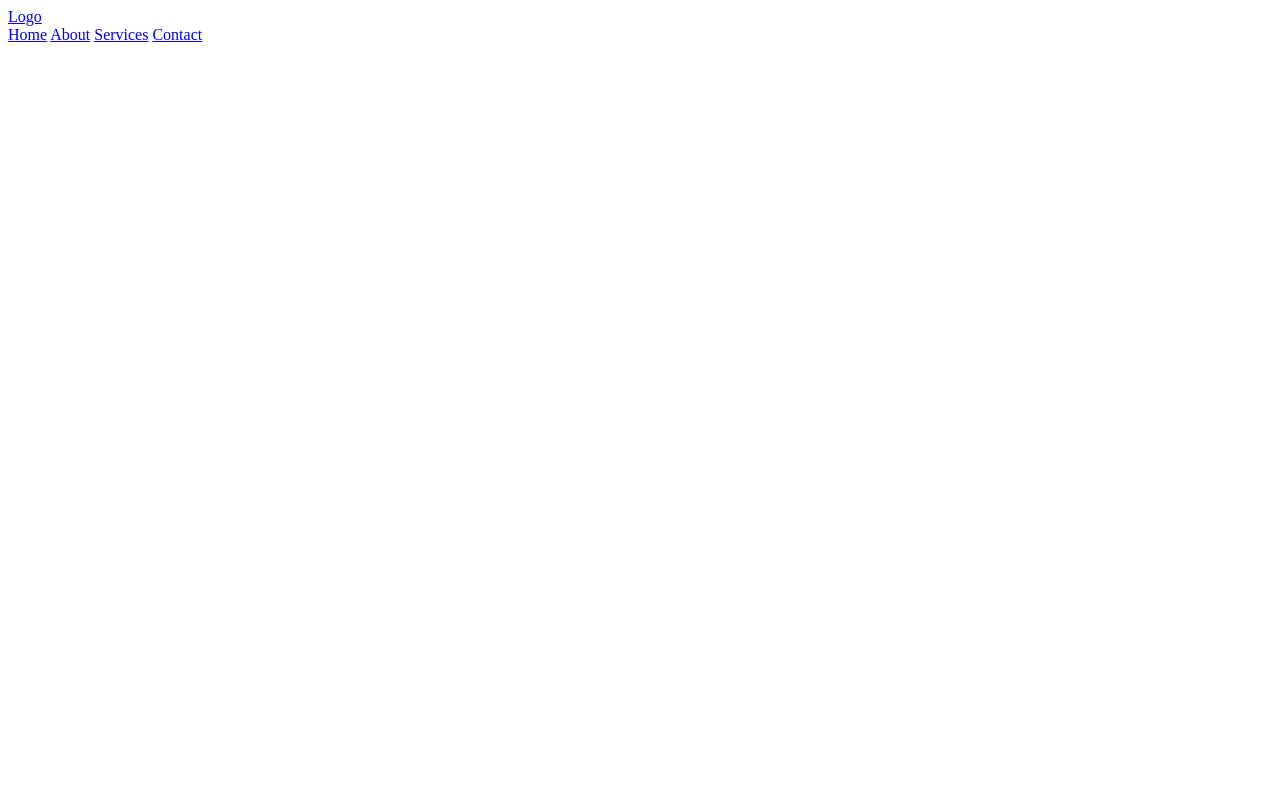
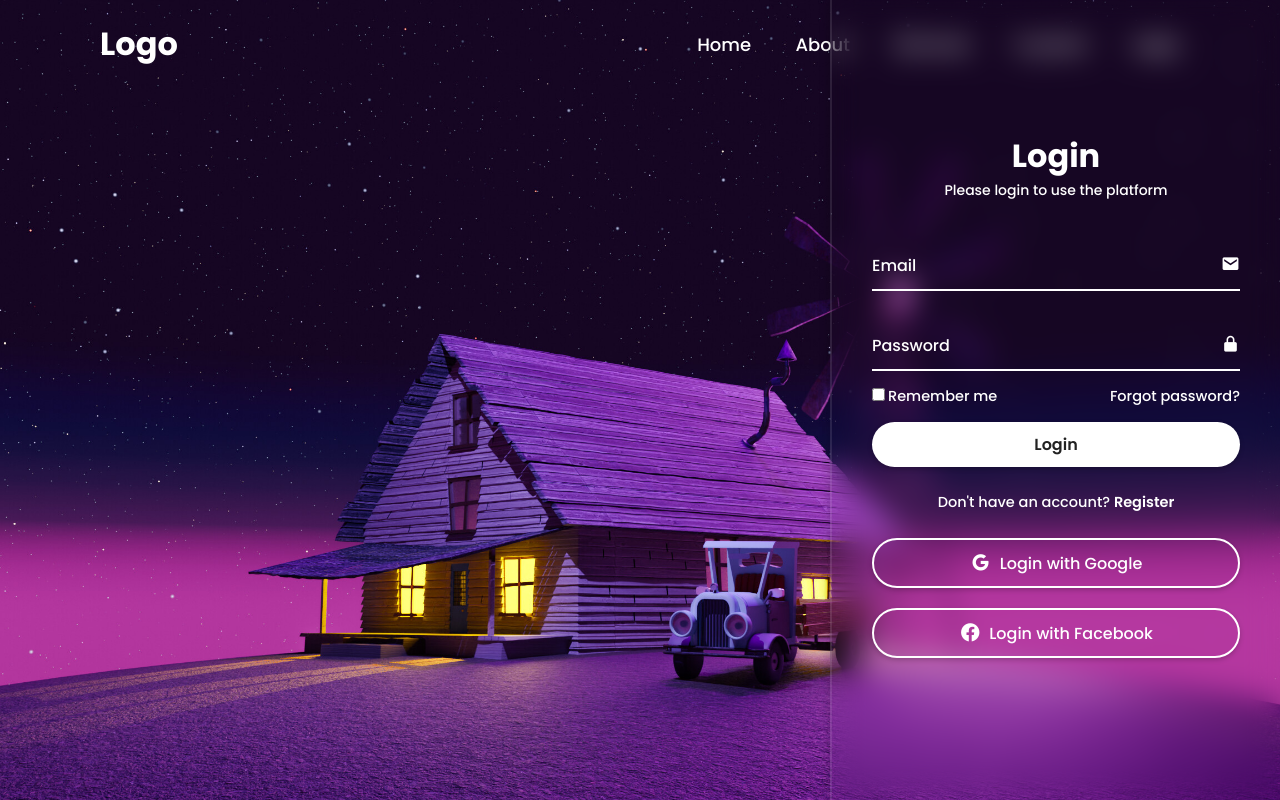
Before and after one commit to Teo1188/login01, a plain HTML site: page index.html in a window 1280 px wide. Drawn offline with nearby package versions, Linux system fonts and the light colour scheme.

Commit message:
Form css

```diff
--- a/index.html
+++ b/index.html
@@ -5,6 +5,7 @@
     <meta name="viewport" content="width=device-width, initial-scale=1.0">
     <title>Login01</title>
     <link rel="stylesheet" href="style.css">
+    <link href='https://unpkg.com/boxicons@2.1.4/css/boxicons.min.css' rel='stylesheet'>
 
 </head>
 <body>
@@ -18,8 +19,57 @@
             <a href="#">About</a>
             <a href="#">Services</a>
             <a href="#">Contact</a>
+            <button class="btnLogin-popup">Login</button>
         </nav>
     </header>
+
+    <section class="section">
+        <div class="wrapper">
+            <div class="logreg-box">
+                <div class="form-box login">
+                    <div class="logreg-title">
+                        <h2>Login</h2>
+                        <p>Please login to use the platform</p>
+                    </div>
+
+                    <form action="#">
+                        <div class="input-box">
+                            <span class="icon"><i class='bx bxs-envelope'></i></span>
+                            <input type="email" required>
+                            <label>Email</label>
+                        </div>
+
+                        <div class="input-box">
+                            <span class="icon"><i class='bx bxs-lock-alt' ></i></span>
+                            <input type="password" required>
+                            <label>Password</label>
+                        </div>
+
+                        <div class="remember-forgot">
+                            <label><input type="checkbox">Remember me</label>
+                            <a href="#">Forgot password?</a>
+                        </div>
+
+                        <button type="submit" class="btn">Login</button>
+                        <div class="logreg-link">
+                            <p>Don't have an account? <a href="#" class="register-link">Register</a></p>
+                        </div>
+                    </form>
+                </div>
+            </div>
+
+            <div class="media-options">
+                <a href="#">
+                    <i class='bx bxl-google' ></i>
+                    <span>Login with Google</span>
+                </a>
+                <a href="#">
+                    <i class='bx bxl-facebook-circle' ></i>
+                    <span>Login with Facebook</span>
+                </a>
+            </div>
+        </div>
+    </section>
 
 
     <script src="script.js"></script>
--- a/style.css
+++ b/style.css
@@ -0,0 +1,239 @@
+@import url('https://fonts.googleapis.com/css2?family=Poppins:wght@300;400;500;600;700;800;900&display=swamp');
+
+*{
+    margin: 0;
+    padding: 0;
+    box-sizing: border-box;
+    font-family: 'Poppins', sans-serif;
+}
+
+.header {
+    position: fixed;
+    top: 0;
+    left: 0;
+    width: 100%;
+    padding: 20px 100px;
+    background: transparent;
+    display: flex;
+    justify-content: space-between;
+    align-items: center;
+    z-index: 99;
+}
+
+.logo {
+    font-size: 32px;
+    color: #fff;
+    text-decoration: none;
+    font-weight: 700;
+    pointer-events: none;
+}
+
+.navbar a {
+    font-size: 18px;
+    color:#fff;
+    text-decoration: none;
+    font-weight: 500;
+    margin-right: 40px;
+}
+
+.navbar .btnLogin-popup {
+    position:relative;
+    background: transparent;
+    border: none;
+    outline: none;
+    font-size: 18px;
+    color: #fff;
+    font-weight: 500;
+    cursor: pointer;
+}
+
+.navbar .btnLogin-popup::before {
+    content: '';
+    position: absolute;
+    left: 0;
+    bottom: -4px;
+    width: 100%
+    height: 2px;
+    background: #fff;
+}
+
+.section {
+    min-height: 100vh;
+    background: url('picture1.jpg') no-repeat;
+    background-size: cover;
+    background-position: center;
+}
+
+.wrapper {
+    position: absolute;
+    top: 0;
+    right: 0;
+    width: 450px;
+    height: 100%;
+    background: transparent;
+    backdrop-filter: blur(15px);
+    box-shadow: -1px 0 10px rgba(0, 0, 0, .2);
+    border-left: 2px solid rgba(255, 255, 255, .1);
+    z-index: 100;
+    display:flex;
+    justify-content: center;
+    flex-direction: column;
+    padding: 0 40px;
+}
+
+.wrapper .logreg-box {
+    width: 100%;
+}
+
+.logreg-box .logreg-title {
+    text-align: center;
+    margin-bottom: 40px;
+    color:#fff;
+}
+
+.logreg-title h2 {
+    font-size: 32px;
+}
+
+.logreg-title p {
+    font-size: 14px;
+    font-weight: 500;
+}
+
+.logreg-box .input-box {
+    position: relative;
+    width: 100%;
+    height: 50px;
+    margin: 30px 0;
+    border-bottom: 2px solid #fff;
+}
+
+.input-box input {
+    width: 100%;
+    height: 100%;
+    background: transparent;
+    border: none;
+    outline: none;
+    font-size: 16px;
+    color:#fff;
+    font-weight: 500;
+    padding-right: 25px;
+}
+
+.input-box label {
+    position: absolute;
+    top: 50%;
+    left: 0;
+    transform: translateY(-50%);
+    font-size: 16px;
+    color:#fff;
+    font-weight: 500;
+    pointer-events: none;
+    transition: .5s;
+}
+
+.input-box input:focus~label,
+.input-box input:valid~label {
+    top: -5px;
+}
+
+.input-box .icon {
+    position: absolute;
+    top: 50%;
+    right: 0;
+    transform: translateY(-50%);
+    font-size: 19px;
+    color:#fff;
+}
+
+.logreg-box .remember-forgot {
+    font-size: 14.5px;
+    color:#fff;
+    font-weight: 500;
+    margin: -15px 0 15px;
+    display: flex;
+    justify-content: space-between;
+}
+
+.remember-forgot label input {
+    accent-color: #fff;
+    margin-right: 3px;
+}
+
+.remember-forgot a {
+    color: #fff;
+    text-decoration: none;
+}
+
+.remember-forgot a:hover {
+    text-decoration: underline;
+}
+
+.logreg-box .btn {
+    width: 100%;
+    height: 45px;
+    background: #fff;
+    border: none;
+    outline: none;
+    border-radius: 40px;
+    box-shadow: 0 2px 5px rgba(0, 0, 0, .2);
+    cursor: pointer;
+    font-size: 16px;
+    color: #222;
+    font-weight: 600;
+}
+
+.logreg-box .logreg-link {
+    font-size: 14.5px;
+    color: #fff;
+    text-align: center;
+    font-weight: 500;
+    margin: 25px 0 15px;
+}
+
+.logreg-link p a {
+    color: #fff;
+    text-decoration: none;
+    font-weight: 600;
+}
+
+.logreg-link p a:hover {
+    text-decoration: underline;
+}
+
+.media-options {
+    display:flex;
+    align-items: center;
+    flex-direction: column;
+}
+
+.media-options a {
+    display: inline-flex;
+    justify-content: center;
+    align-items: center;
+    width: 100%;
+    height: 50px;
+    background: transparent;
+    border: 2px solid #fff;
+    margin: 10px 0;
+    box-shadow: 0 2px 5px rgba(0, 0, 0, .2);
+    border-radius: 40px;
+    color: #fff;
+    text-decoration: none;
+    transition: .5s;
+}
+
+.media-options a:hover {
+    background: rgba(255, 255, 255, .1);
+}
+
+.media-options a i {
+    font-size: 22px;
+    margin: 0 8px 1.5px 0;
+}
+
+.media-options a span {
+    font-size: 16px;
+    font-weight: 500;
+
+}
```
Also changed, not shown: picture1.jpg (added).
